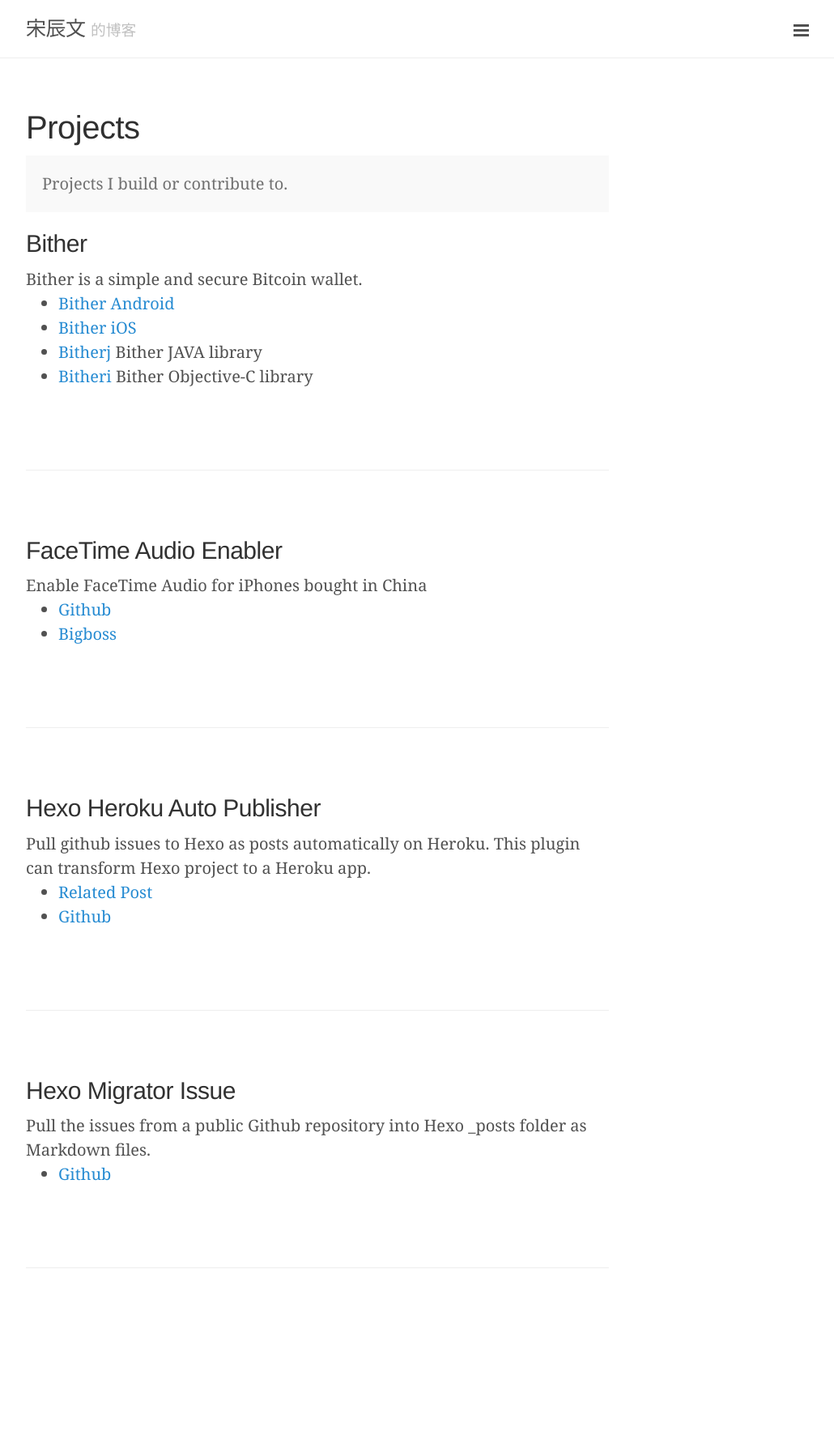
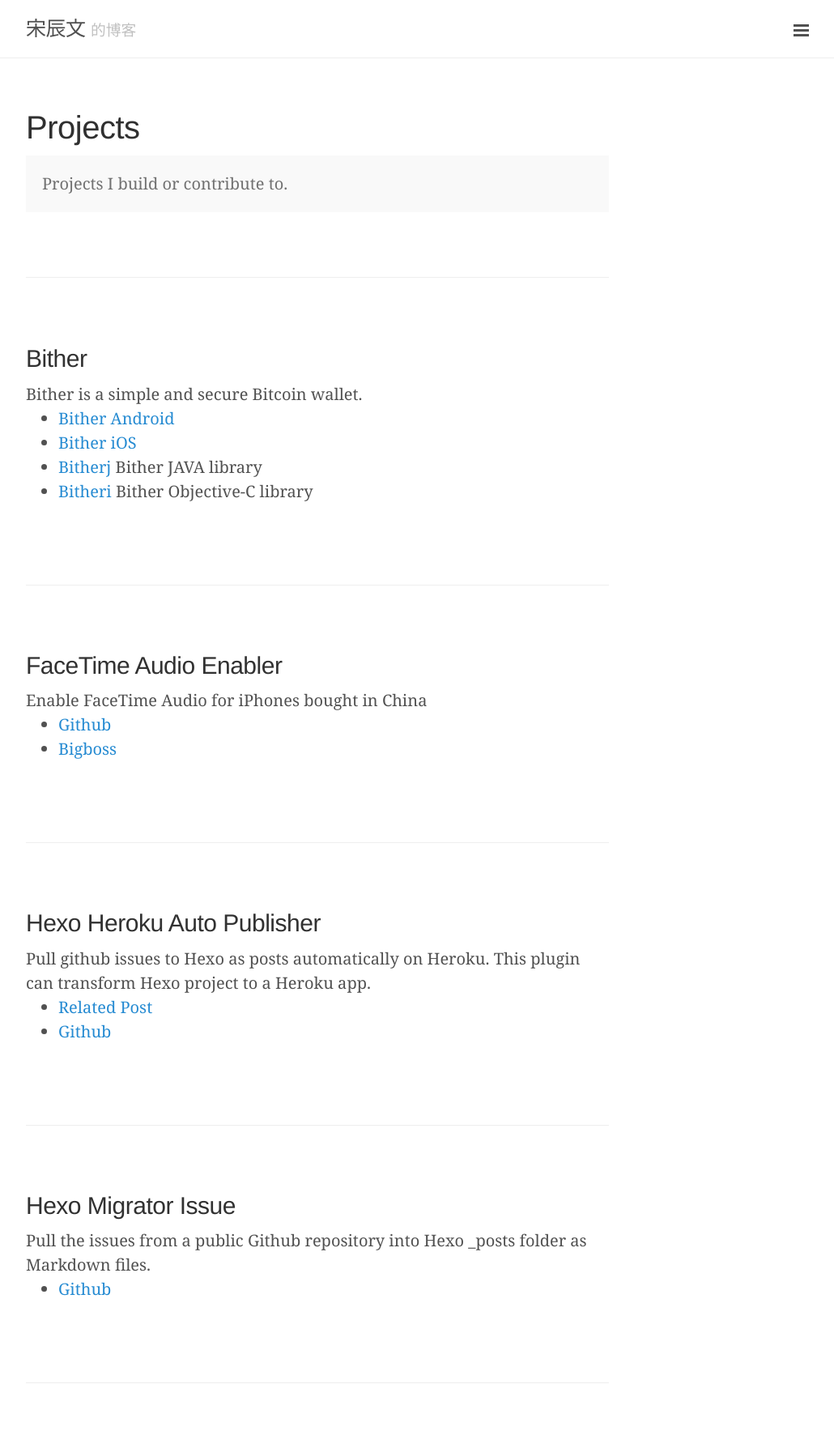
Before and after one commit to songchenwen/songchenwen.github.io, a Jekyll site: the page built from projects.html, in a window 1280 px wide. Shown: the whole page at 81% size, without its empty margins (248-1278 px from the left). Built offline with Jekyll 4.4.1, drawn with Linux system fonts in a browser that asks for light colours; before the commit the page ends 1646 px from its top, so only the background shows below that.

Commit message:
add top separator to projects

```diff
--- a/projects.html
+++ b/projects.html
@@ -6,6 +6,8 @@
 <p class="message">
 	Projects I build or contribute to.
 </p>
+
+<hr style="margin:4em 0" />
 
 {% assign projects = site.data.projects %}
 
```
